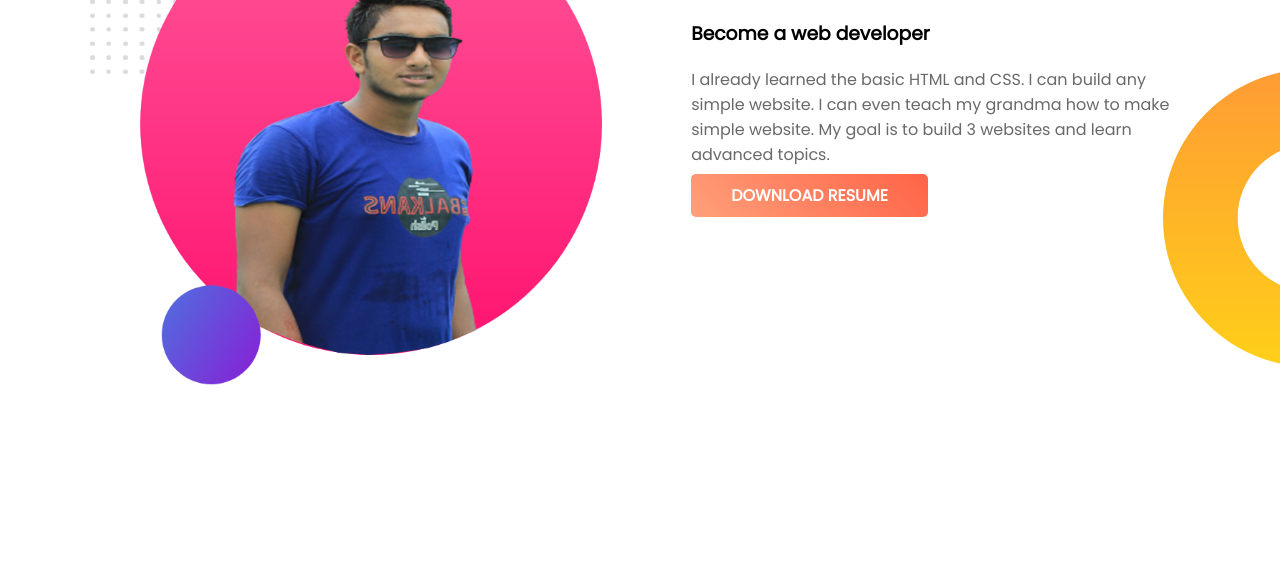
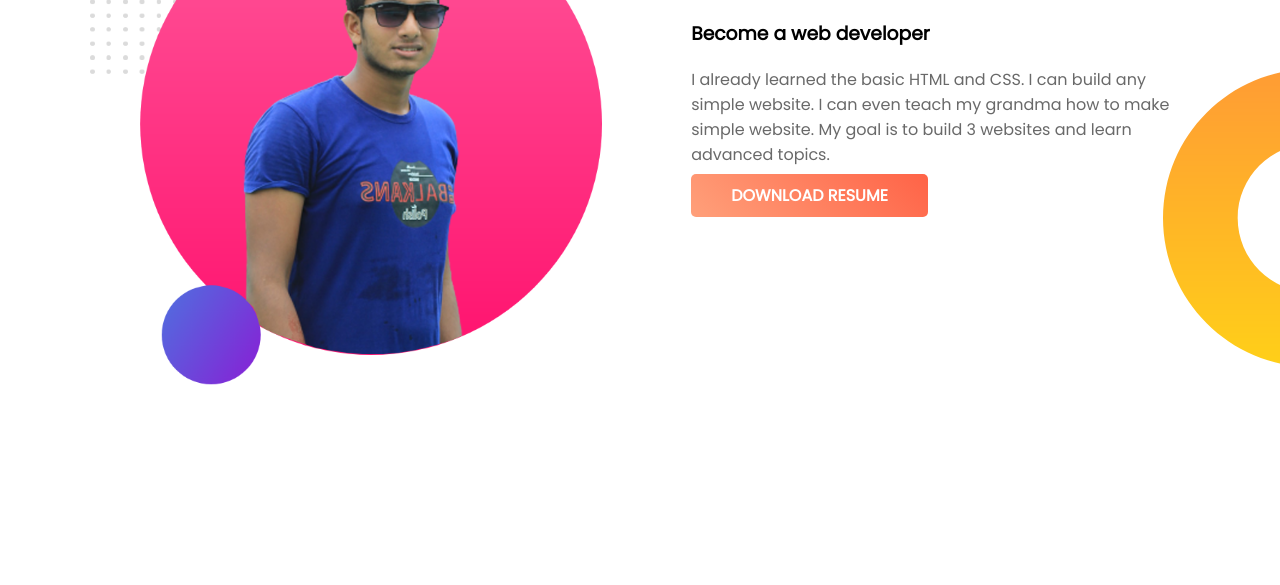
Before and after one commit to webarman/My-Portfolio, a plain HTML site: page index.html in a window 1280 px wide. Shown: the part 757-1342 px from the top of the page. Drawn offline with Linux system fonts and the light colour scheme.

Commit message:
img-Added

```diff
--- a/index.html
+++ b/index.html
@@ -30,7 +30,7 @@
 
     <section class="dreamBig">
         <div class="dreamDiv">
-            <img src="img/arman1.png" alt="jhankar2">
+            <img src="img/arman2.png" alt="jhankar2">
         </div>
         <div class="dreamDiv">
             <h1>Dream Big</h1>
```
Also changed, not shown: img/arman1.png (deleted), img/arman2.png (added).
